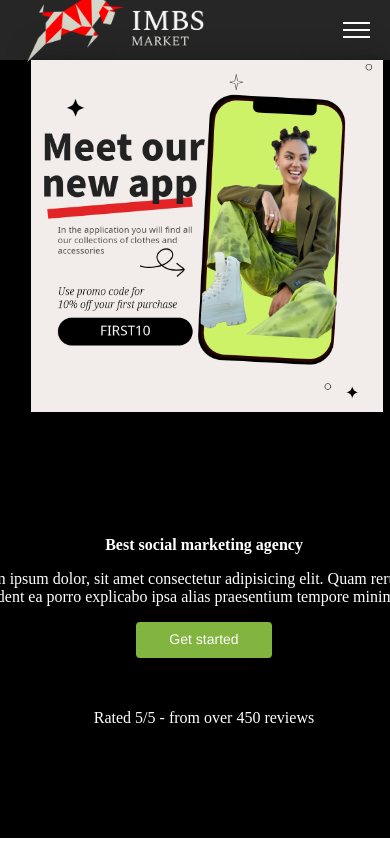
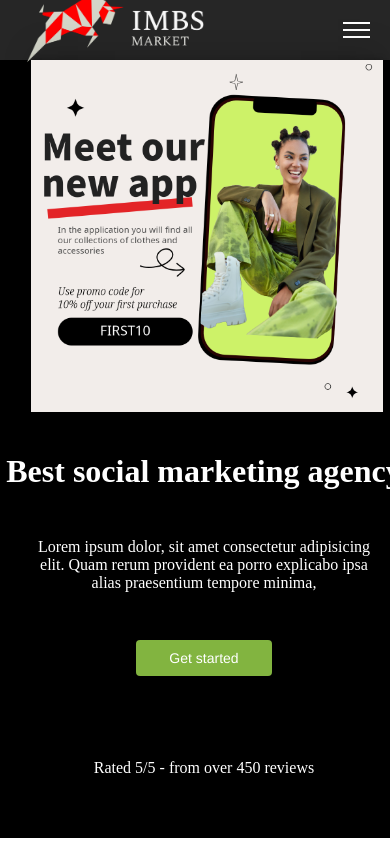
Before and after one commit to AmanReja/react-project1, a React (Vite) app: page / in a window 390 px wide. Built offline with nearby package versions, Linux system fonts and the light colour scheme; a web font is replaced by a local one.

Commit message:
fixed lag

```diff
--- a/src/components/MiddleContent.css
+++ b/src/components/MiddleContent.css
@@ -87,8 +87,12 @@
   }
 
 
+  .hedline-container p{
+    padding: 2rem 4rem;
+    text-align: center;
+  }
   .hedline-container h1{
-    font-size: 1rem;
+    font-size: 2rem;
     color: #FFF;
   }
   .hedline-container{
```
